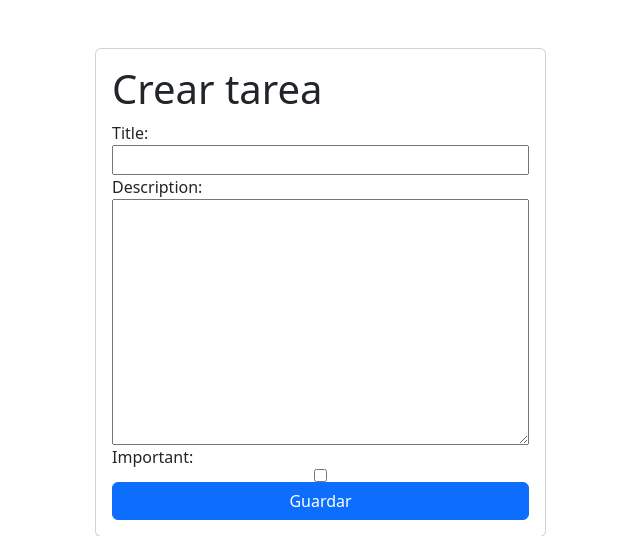
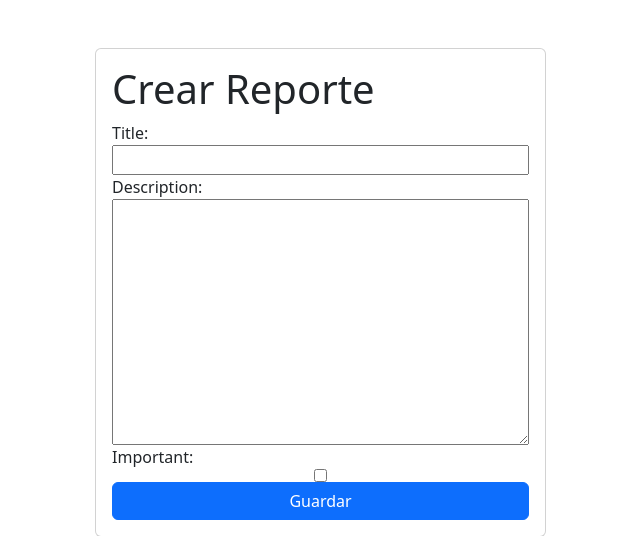
Before and after one commit to AxelHinojosa/reportesv-django, a Django app: page /tasks/create/ in a window 1280 px wide. Shown: the part 56-592 px from the top of the page, without its empty margins (367-1007 px from the left). Run offline with Django 4.2, Linux system fonts and the light colour scheme; the visitor is signed in with stand-in values (Sample User, id 1).

Commit message:
build.sh test

```diff
--- a/tasks/templates/create_task.html
+++ b/tasks/templates/create_task.html
@@ -6,7 +6,7 @@
         <div class="col-md-5 offset-md-4 mt-5">
             <form action="/create_task/" method="POST" class="card card-body">
 
-                <h1>Crear tarea</h1>
+                <h1>Crear Reporte</h1>
 
                 {{error}}
 
```
